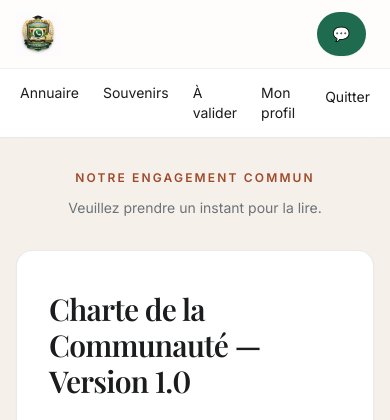
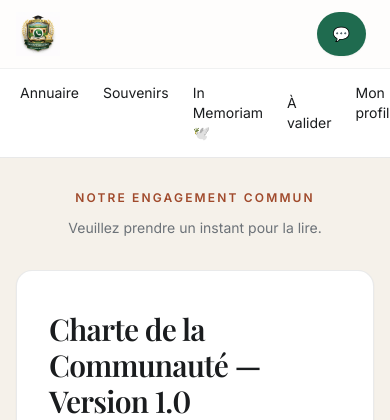
Before and after one commit to bomino/lesretrouvailles, a Django app: a page that uses templates/base.html in a window 390 px wide; the page is wider, and only the part inside the window is pictured. Shown: the top 420 px of that part. Run offline with Django 5.2, Linux system fonts and the light colour scheme; a user stored in the database is signed in; data comes from the database, SQL or seed files in the repository; data that the repository does not hold is empty; style sheets or scripts are compiled from the project's sources; parts of the project's set-up code (start-up, migrations or seed data) failed here and were passed over; some web fonts are replaced.

Commit message:
feat(memoriam): landing card wire + nav link
Wire the inert In Memoriam <article> on the landing page to an anchor
that links authenticated users directly to /in-memoriam/ and anonymous
users to the login page with ?next=/in-memoriam/. Add member-only In
Memoriam nav links to the desktop and mobile navbars in base.html.

Co-Authored-By: Claude Sonnet 4.6 <noreply@anthropic.com>

```diff
--- a/templates/base.html
+++ b/templates/base.html
@@ -52,6 +52,8 @@
                            class="rounded-lg px-3 py-2 hover:bg-base-200 hover:text-tertiary transition">{% trans "Annuaire" %}</a>
                         <a href="/souvenirs/"
                            class="rounded-lg px-3 py-2 hover:bg-base-200 hover:text-tertiary transition">{% trans "Souvenirs" %}</a>
+                        <a href="{% url 'memoriam:list' %}"
+                           class="rounded-lg px-3 py-2 hover:bg-base-200 hover:text-tertiary transition">{% trans "In Memoriam" %} 🕊️</a>
                         <a href="/cooptations-a-valider/"
                            class="inline-flex items-center gap-2 rounded-lg px-3 py-2 hover:bg-base-200 hover:text-tertiary transition">
                             {% trans "Cooptations à valider" %}
@@ -100,6 +102,8 @@
                     <div class="container mx-auto flex justify-around px-2 py-1.5 text-sm">
                         <a href="/annuaire/" class="rounded-lg px-3 py-2 hover:text-tertiary">{% trans "Annuaire" %}</a>
                         <a href="/souvenirs/" class="rounded-lg px-3 py-2 hover:text-tertiary">{% trans "Souvenirs" %}</a>
+                        <a href="{% url 'memoriam:list' %}"
+                           class="rounded-lg px-3 py-2 hover:text-tertiary">{% trans "In Memoriam" %} 🕊️</a>
                         <a href="/cooptations-a-valider/"
                            class="inline-flex items-center gap-1.5 rounded-lg px-3 py-2 hover:text-tertiary">
                             {% trans "À valider" %}
--- a/templates/core/landing.html
+++ b/templates/core/landing.html
@@ -158,13 +158,14 @@
             {% else %}
             </article>
         {% endif %}
-        <article class="rounded-2xl border border-secondary/15 bg-surface/70 p-6 shadow-sm">
+        <a href="{% if request.user.is_authenticated %}{% url 'memoriam:list' %}{% else %}{% url 'account_login' %}?next=/in-memoriam/{% endif %}"
+           class="rounded-2xl border border-secondary/15 bg-surface/70 p-6 shadow-sm hover:border-tertiary/40 transition block">
             <span class="inline-flex h-10 w-10 items-center justify-center rounded-full bg-ceremonial-gold/15 text-ceremonial-gold text-xl">🕊️</span>
             <h2 class="mt-4 font-display text-xl font-semibold tracking-tight">{% trans "In Memoriam" %}</h2>
             <p class="mt-2 text-sm text-secondary leading-relaxed">
                 {% trans "Un espace de recueillement pour celles et ceux qui nous ont quittés." %}
             </p>
-        </article>
+        </a>
         <a href="{% if request.user.is_authenticated %}/cooptations-a-valider/{% else %}{% url 'cooptation:signup' %}{% endif %}"
            class="rounded-2xl border border-secondary/15 bg-surface/70 p-6 shadow-sm hover:border-tertiary/40 transition">
             <span class="inline-flex h-10 w-10 items-center justify-center rounded-full bg-whatsapp-green/15 text-whatsapp-green text-xl">🤝</span>
```
Also changed, not shown: memoriam/tests/test_landing_wire.py (added, +22 -0 lines).
